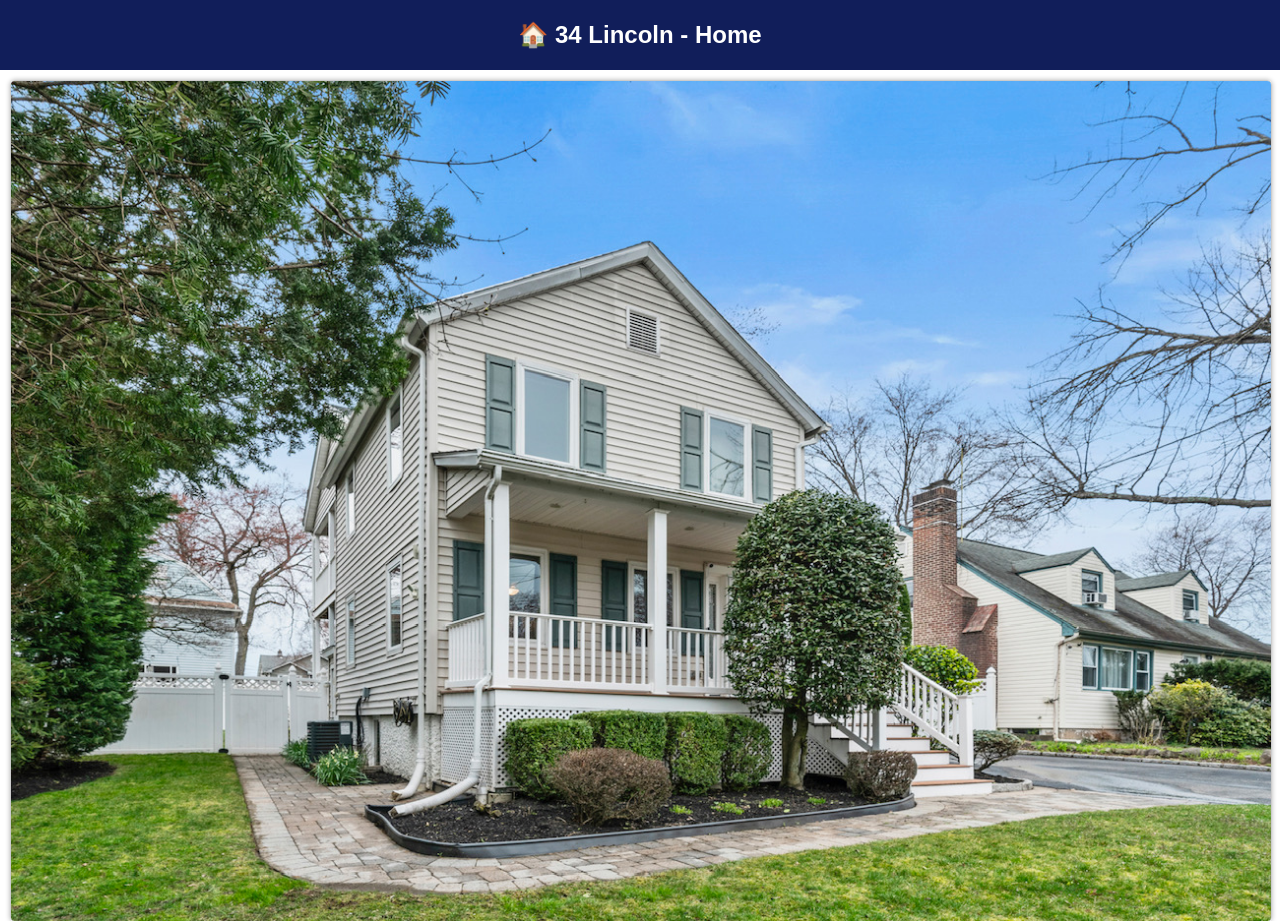
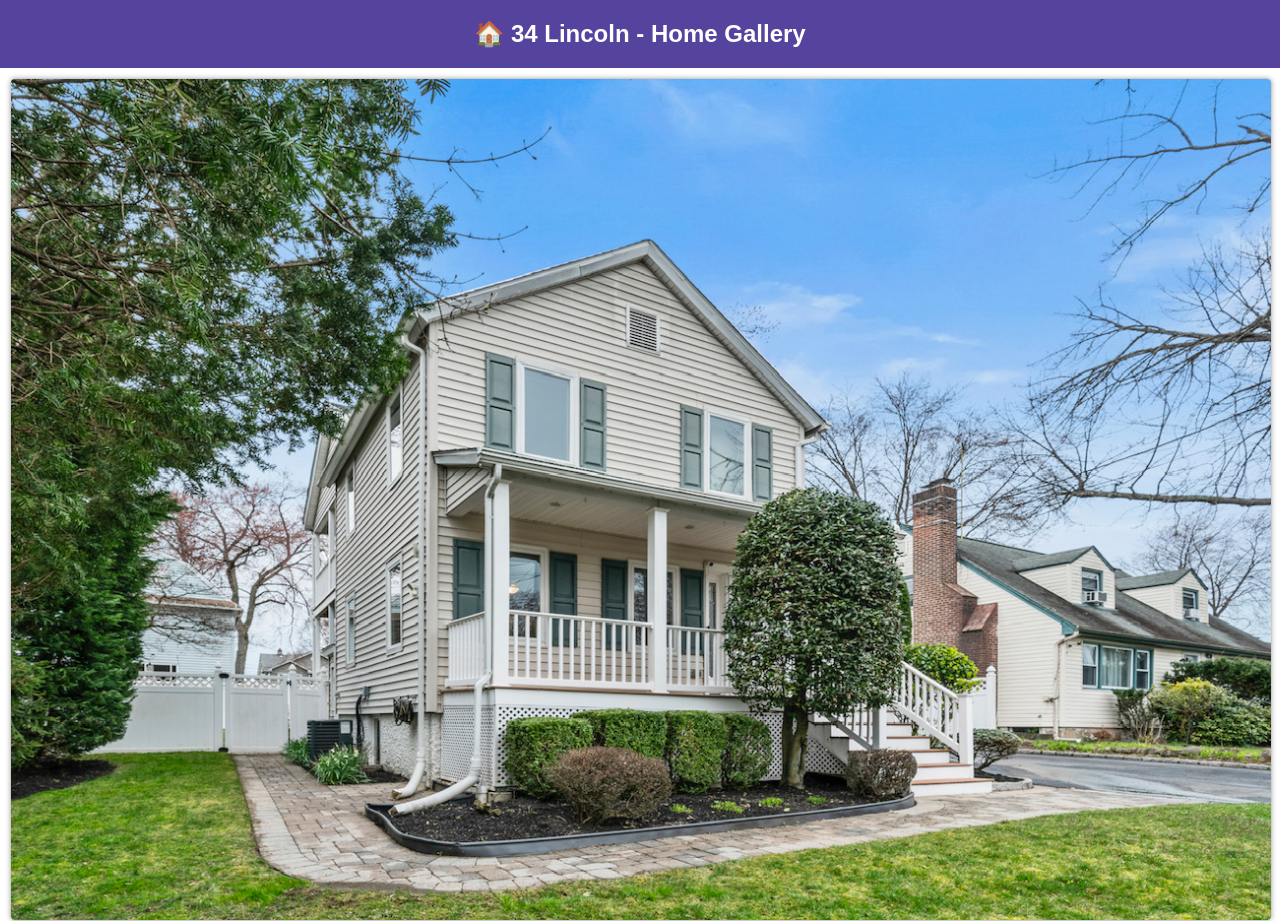
Before and after one commit to prabinmunankarmi-cnbc/prabinmunankarmi-cnbc.github.io, a plain HTML site: page index.html in a window 1280 px wide. Shown: the top 921 px of the page. Drawn offline with Linux system fonts and the light colour scheme.

Commit message:
Add files via upload

```diff
--- a/index.html
+++ b/index.html
@@ -11,9 +11,9 @@
             padding: 0;
         }
         header {
-            background-color: rgba(17, 30, 90, 1);
+            background-color: rgba(35, 12, 129, 0.771);
             color: #fff;
-            padding: 1px;
+            padding: 0.25px;
             text-align: center;
         }
         .image-container {
@@ -39,7 +39,7 @@
 </head>
 <body>
     <header>
-        <h2>🏠 34 Lincoln - Home </h2>
+        <h2>🏠 34 Lincoln - Home Gallery</h2>
 
     </header>
 
```
